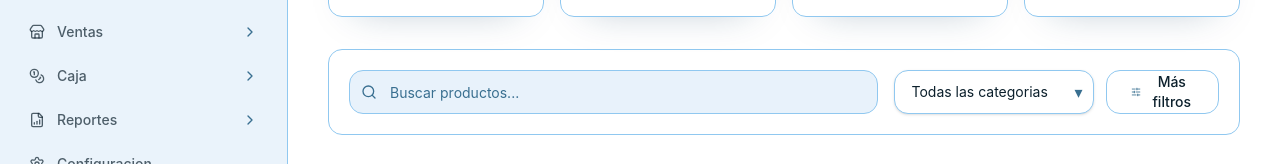
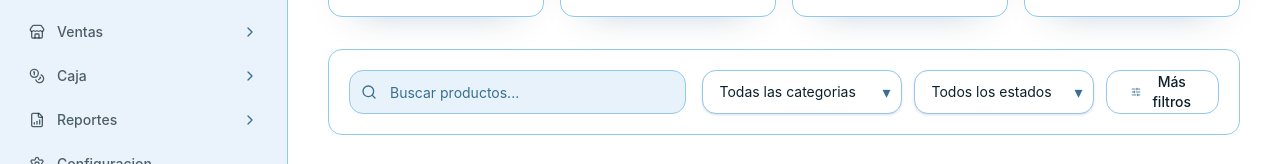
Before and after one commit to AbrahamtheFenix2003/Almacenes-AL-codex, a React (Vite) app: page /catalogos/productos in a window 1280 px wide. Shown: the part 365-529 px from the top of the page. Built offline with nearby package versions, Linux system fonts and the light colour scheme; no server answers; the database is empty; sample sign-in values are in the browser's storage.

Commit message:
agregado filtro por estado en la lista de productos y en los filtros de búsqueda

```diff
--- a/src/caracteristicas/catalogos/productos/components/ProductFilters.tsx
+++ b/src/caracteristicas/catalogos/productos/components/ProductFilters.tsx
@@ -6,15 +6,19 @@ import { Button } from "@/components/ui/button";
 interface ProductFiltersProps {
   searchTerm: string;
   selectedCategory: string;
+  selectedStatus: string;
   onSearchChange: (term: string) => void;
   onCategoryChange: (category: string) => void;
+  onStatusChange: (status: string) => void;
 }
 
 export function ProductFilters({
   searchTerm,
   selectedCategory,
+  selectedStatus,
   onSearchChange,
   onCategoryChange,
+  onStatusChange,
 }: ProductFiltersProps) {
   return (
     <div className="rounded-[var(--radius-xl)] border border-[color:var(--border)] bg-[color:var(--card)]/95 p-5">
@@ -47,6 +51,18 @@ export function ProductFilters({
             <option value="Otros">Otros</option>
           </Select>
 
+          <Select
+            aria-label="Filtrar por estado"
+            value={selectedStatus}
+            onChange={(e) => onStatusChange(e.target.value)}
+            className="min-w-[180px]"
+          >
+            <option value="">Todos los estados</option>
+            <option value="Activo">Activo</option>
+            <option value="Stock Bajo">Stock Bajo</option>
+            <option value="Agotado">Agotado</option>
+          </Select>
+
           <Button
             variant="outline"
             className="flex items-center gap-2 rounded-[calc(var(--radius)+4px)] border-[color:var(--border)] bg-[color:var(--card)] text-[color:var(--foreground)] hover:bg-[color:var(--secondary)]"
--- a/src/caracteristicas/catalogos/productos/pages/ProductosPage.tsx
+++ b/src/caracteristicas/catalogos/productos/pages/ProductosPage.tsx
@@ -51,6 +51,7 @@ export function ProductosPage() {
   // Estados para filtros
   const [searchTerm, setSearchTerm] = useState<string>("");
   const [selectedCategory, setSelectedCategory] = useState<string>("");
+  const [selectedStatus, setSelectedStatus] = useState<string>("");
 
   useEffect(() => {
     setLoading(true);
@@ -242,16 +243,22 @@ export function ProductosPage() {
   };
 
   // Filtrar productos localmente por término de búsqueda
+  const searchLower = searchTerm.toLowerCase();
   const productosFiltrados = productos.filter((producto) => {
-    if (!searchTerm) return true;
-
-    const searchLower = searchTerm.toLowerCase();
-    return (
+    const matchesSearch =
+      !searchTerm ||
       producto.nombre.toLowerCase().includes(searchLower) ||
       producto.codigo.toLowerCase().includes(searchLower) ||
       producto.categoria.toLowerCase().includes(searchLower) ||
-      producto.proveedor.toLowerCase().includes(searchLower)
-    );
+      producto.proveedor.toLowerCase().includes(searchLower);
+
+    if (!matchesSearch) return false;
+
+    if (selectedStatus && producto.estado !== selectedStatus) {
+      return false;
+    }
+
+    return true;
   });
 
   return (
@@ -276,8 +283,10 @@ export function ProductosPage() {
       <ProductFilters
         searchTerm={searchTerm}
         selectedCategory={selectedCategory}
+        selectedStatus={selectedStatus}
         onSearchChange={setSearchTerm}
         onCategoryChange={setSelectedCategory}
+        onStatusChange={setSelectedStatus}
       />
       <ProductTable
         productos={productosFiltrados}
```
